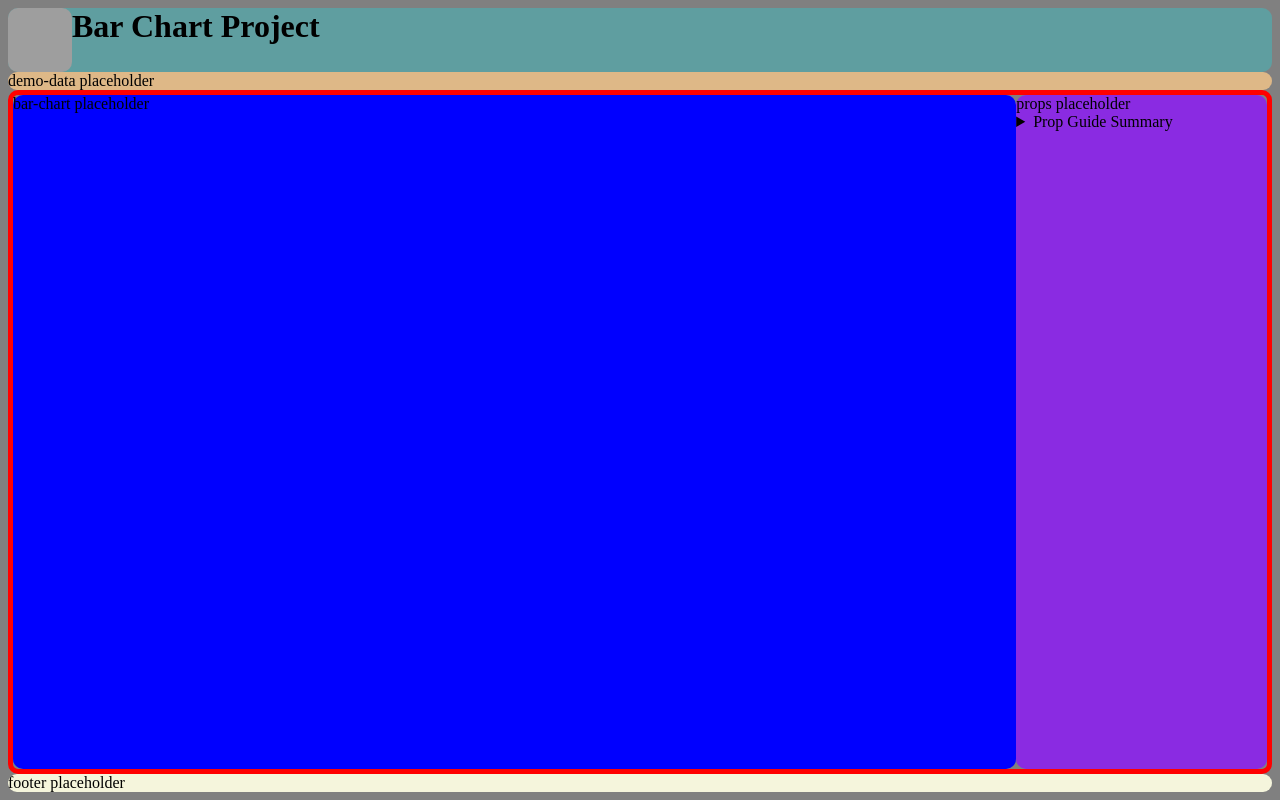
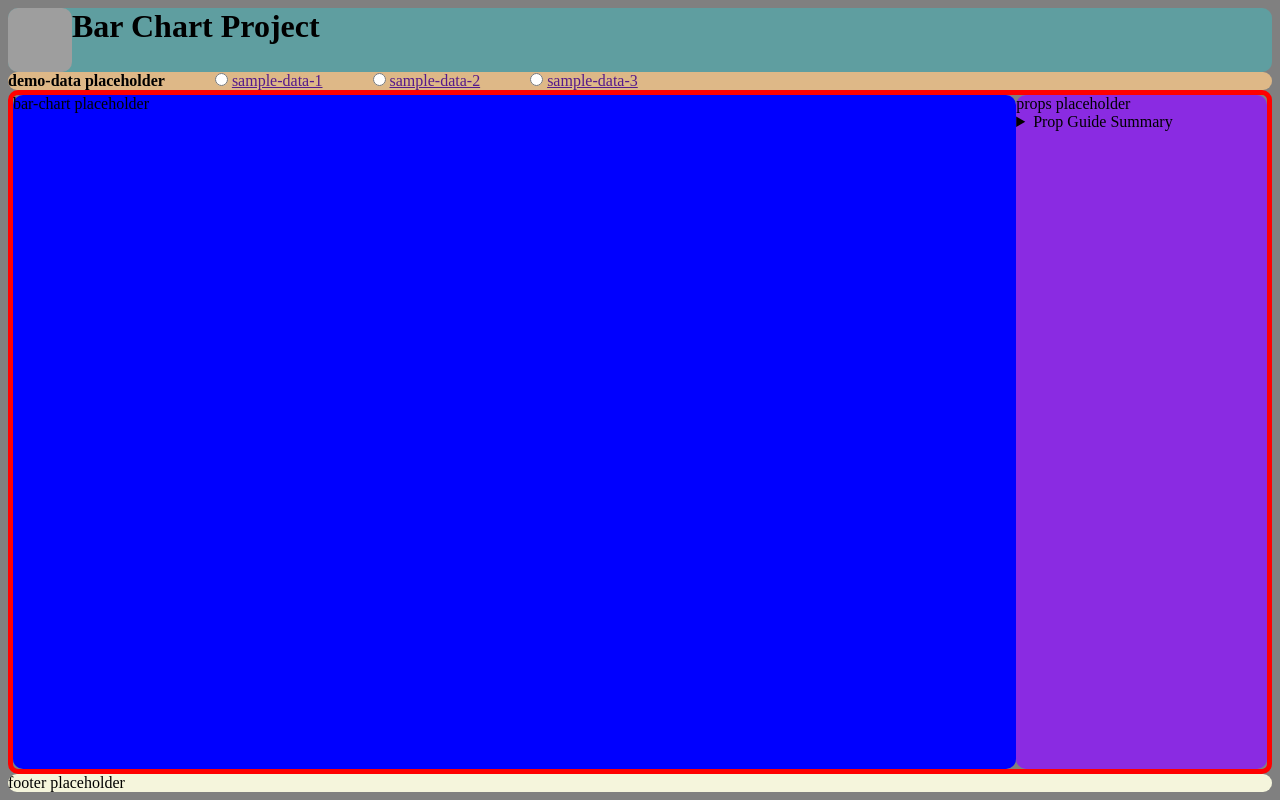
Before and after one commit to AH82/bar-chart, a website: page index.html in a window 1280 px wide. Drawn offline with Linux system fonts and the light colour scheme; grey boxes are pictures that could not be loaded.

Commit message:
code: layout, fill, and style children : demo-data section

```diff
--- a/index.html
+++ b/index.html
@@ -15,7 +15,23 @@
   </header>
 
   <section class="demo-data">
-    demo-data placeholder
+    <h4 width="20%">demo-data placeholder</h4>
+    <form action="">
+
+      <div>
+        <input type="radio" id="data-1" name="sample-data" value="sample-data-0">
+        <label for="data-1"><a href="">sample-data-1</a></label>
+      </div>
+      <div>
+        <input type="radio" id="data-2" name="sample-data" value="sample-data-0">
+        <label for="data-2"><a href="">sample-data-2</a></label>
+      </div>
+      <div>
+        <input type="radio" id="data-3" name="sample-data" value="sample-data-0">
+        <label for="data-3"><a href="">sample-data-3</a></label>
+      </div>
+
+    </form>
   </section>
 
   <section class="chart-container">
--- a/styles/main.css
+++ b/styles/main.css
@@ -21,7 +21,17 @@ header {
 
 section.demo-data {
   background-color: burlywood; /* placeholder */
+  display: flex;
+  flex-direction: row;
+  gap: 50px;
+
 }
+form {
+    display: flex;
+    flex-direction: row;
+    gap: 50px;
+    flex: 1;
+  }
 
 section.chart-container {
   border: 5px solid red;   /* placeholder */
```
